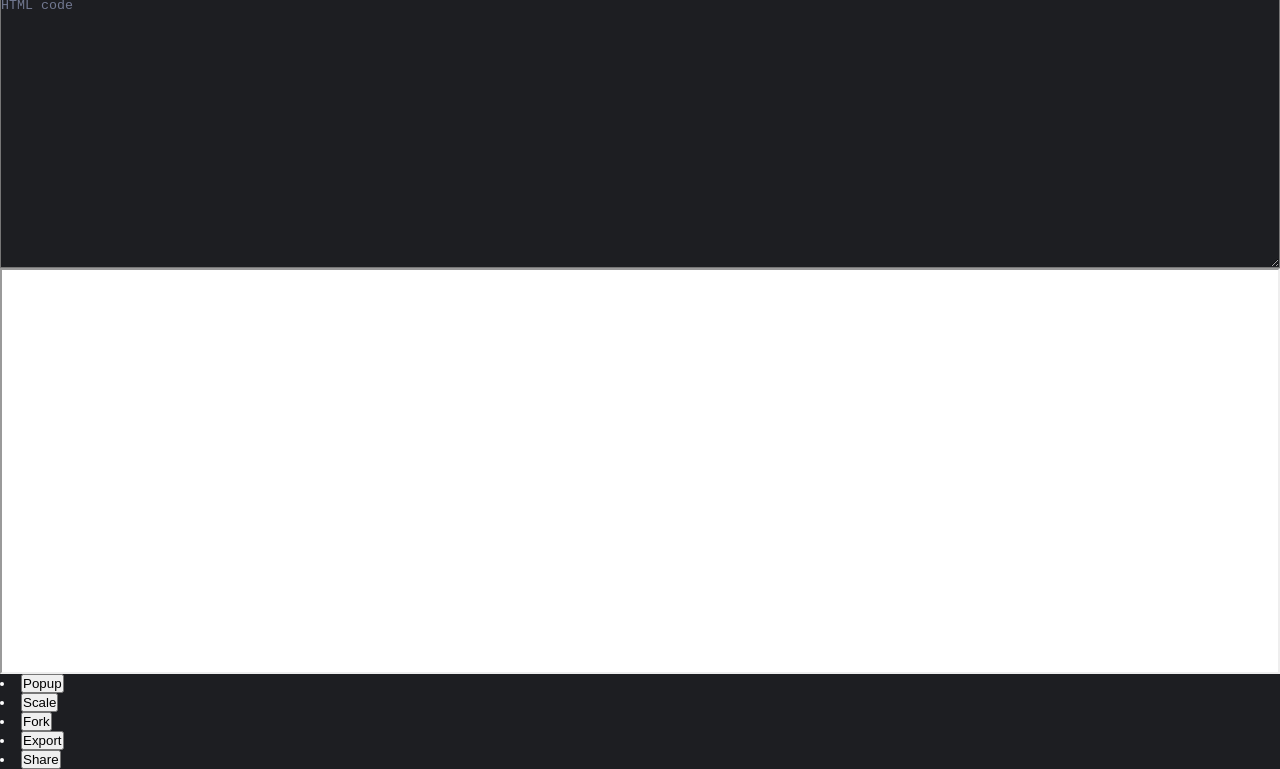
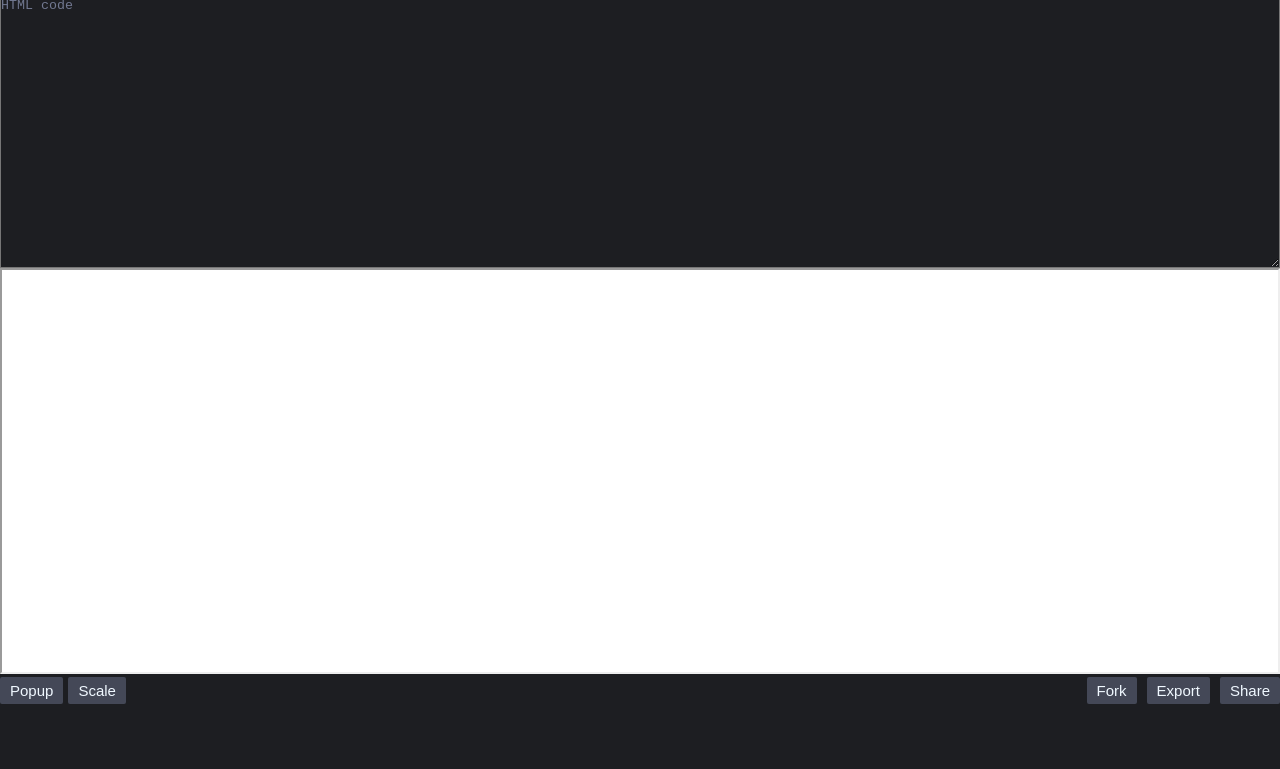
Before and after one commit to RPE8/CodePen-Layout, a plain HTML site: page index.html in a window 1280 px wide. Shown: the part 93-862 px from the top of the page. After the commit the page ends 800 px from the top, so only its background shows below. Drawn offline with Linux system fonts and the light colour scheme.

Commit message:
Add styles for footer

```diff
--- a/index.html
+++ b/index.html
@@ -65,9 +65,20 @@
       </section>
     </main>
     <footer class="footer">
+      <!-- <div class="footer-menu">
+        <button>Popup</button>
+        <button>Scale</button>
+      </div>
+      <div class="footer-menu">
+        <button>Fork</button>
+        <button>Export</button>
+        <button>Share</button>
+      </div> -->
       <menu class="footer-menu">
         <li class="footer-menu-item"><button>Popup</button></li>
         <li class="footer-menu-item"><button>Scale</button></li>
+      </menu>
+      <menu class="footer-menu">
         <li class="footer-menu-item"><button>Fork</button></li>
         <li class="footer-menu-item"><button>Export</button></li>
         <li class="footer-menu-item"><button>Share</button></li>
--- a/style.css
+++ b/style.css
@@ -181,3 +181,31 @@ body {
   height: 100%;
   width: 100%;
 }
+
+.footer {
+  display: flex;
+  justify-content: center;
+}
+
+.footer-menu {
+  list-style-type: none;
+  display: flex;
+  align-items: center;
+  gap: 5px;
+  flex: 1;
+}
+
+.footer-menu:nth-of-type(2) {
+  gap: 10px;
+  margin: 0px;
+  flex: 0;
+}
+
+.footer-menu-item button {
+  border: 0;
+  color: var(--button-color);
+  font-size: 15px;
+  background-color: var(--button-background-color);
+  border-radius: 2px;
+  padding: 5px 10px;
+}
```
